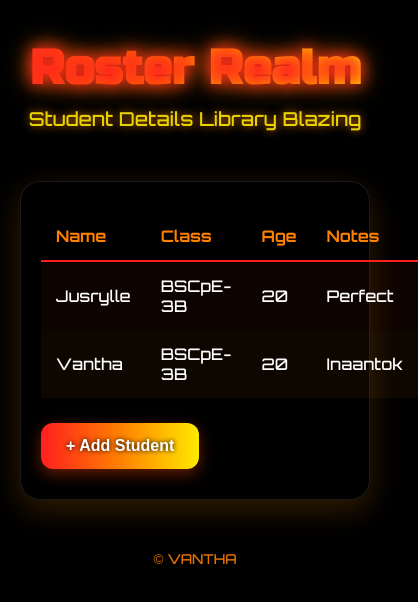
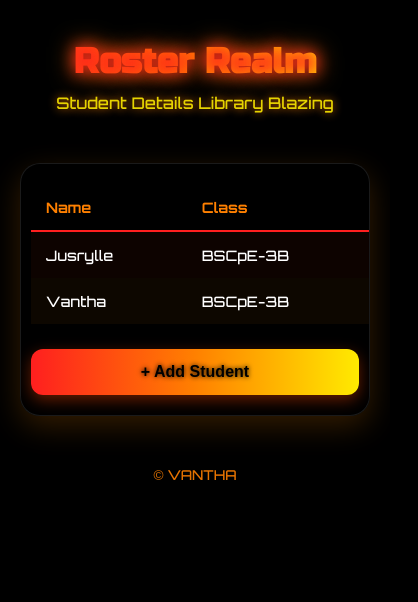
Before and after one commit to Vanthaelle/RosterRealm, a plain HTML site: page index.html in a window 390 px wide. Shown: the whole page, 418 px wide, since content can reach past the window. Drawn offline with Linux system fonts and the light colour scheme.

Commit message:
Update style.css

```diff
--- a/style.css
+++ b/style.css
@@ -19,6 +19,8 @@ body {
   min-height: 100vh;
   padding: 40px 20px;
 }
+
+/* ---------------- HEADER ---------------- */
 
 header {
   text-align: center;
@@ -42,6 +44,8 @@ header p {
   text-shadow: 0 0 10px var(--orange);
 }
 
+/* ---------------- CONTAINER ---------------- */
+
 .library-container {
   width: 100%;
   max-width: 900px;
@@ -50,11 +54,15 @@ header p {
   padding: 30px 20px;
   box-shadow: 0 10px 30px rgba(255,140,0,0.2);
   border: 1px solid rgba(255,255,255,0.1);
+  overflow-x: auto; /* FIX: prevents table overlap sa phone */
 }
+
+/* ---------------- TABLE ---------------- */
 
 table {
   width: 100%;
   border-collapse: collapse;
+  min-width: 600px; /* FIX: prevents elements from squeezing too much */
 }
 
 thead tr {
@@ -78,7 +86,11 @@ tbody tr:hover {
   box-shadow: 0 0 20px var(--red), 0 0 30px var(--orange);
 }
 
-tbody tr:nth-child(even) { background: rgba(255,140,0,0.05); }
+tbody tr:nth-child(even) {
+  background: rgba(255,140,0,0.05);
+}
+
+/* ---------------- BUTTON ---------------- */
 
 button.add-student {
   margin-top: 25px;
@@ -86,7 +98,7 @@ button.add-student {
   font-size: 1rem;
   font-weight: 700;
   background: linear-gradient(90deg, var(--red), var(--orange), var(--yellow));
-  color: var(--black);
+  color: #000;
   border: none;
   border-radius: 12px;
   cursor: pointer;
@@ -100,7 +112,8 @@ button.add-student:hover {
   box-shadow: 0 0 25px var(--red), 0 0 35px var(--orange);
 }
 
-/* Modal styles */
+/* ---------------- MODAL ---------------- */
+
 .modal {
   display: none;
   position: fixed;
@@ -111,7 +124,9 @@ button.add-student:hover {
   z-index: 100;
 }
 
-.modal.active { display: flex; }
+.modal.active {
+  display: flex;
+}
 
 .modal-content {
   background: rgba(30,30,30,0.95);
@@ -155,11 +170,14 @@ button.save-btn {
   color: #000;
   text-shadow: 0 0 5px #000;
 }
+
 button.cancel-btn {
   background: var(--red);
   color: #fff;
   text-shadow: 0 0 5px #000;
 }
+
+/* ---------------- FOOTER ---------------- */
 
 footer {
   margin-top: 50px;
@@ -168,3 +186,29 @@ footer {
   text-align: center;
   opacity: 0.9;
 }
+
+/* ---------------- MOBILE FIXES ---------------- */
+
+@media (max-width: 600px) {
+  header h1 {
+    font-size: 2.2rem;
+  }
+
+  header p {
+    font-size: 1rem;
+  }
+
+  .library-container {
+    padding: 20px 10px;
+  }
+
+  th, td {
+    font-size: 0.9rem;
+    padding: 10px;
+  }
+
+  button.add-student {
+    width: 100%;
+    font-size: 1rem;
+  }
+}
```
